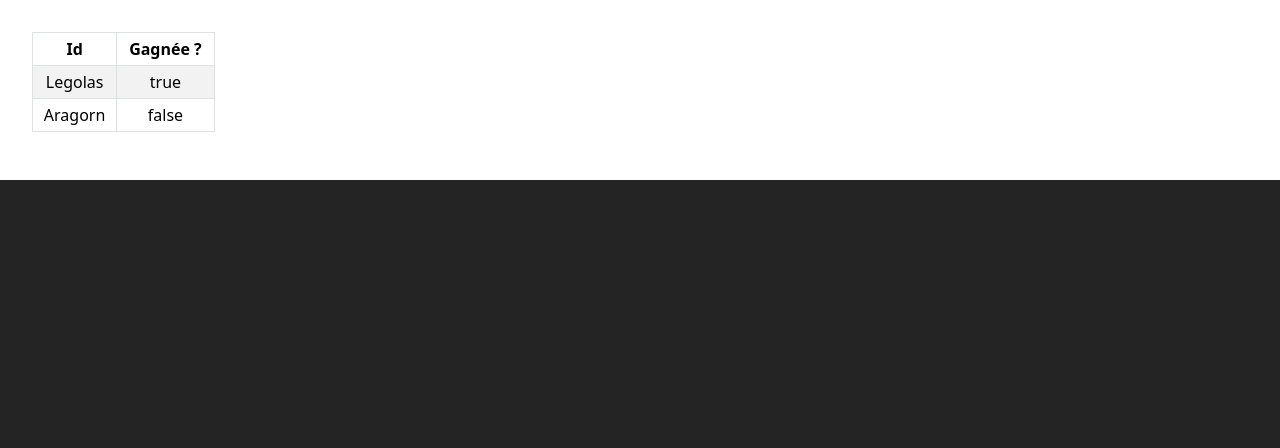
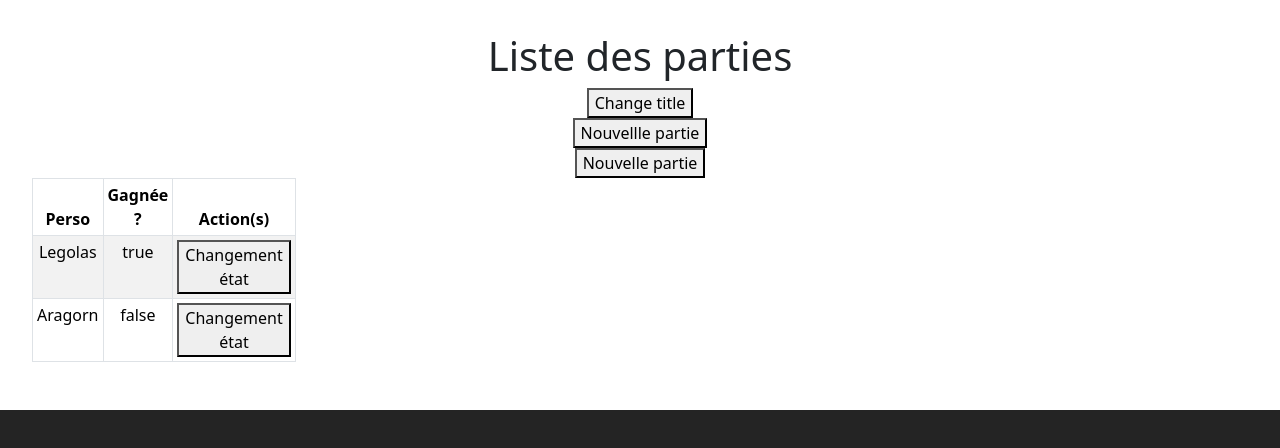
Before and after one commit to Berkpigh/UdemySdA, a React (Vite) app in the folder projet final/spas/sda.backoffice/: page / in a window 1280 px wide. Shown: the top 448 px of the page. Built offline with nearby package versions, Linux system fonts and the light colour scheme.

Commit message:
section 7

```diff
--- a/projet final/spas/sda.backoffice/src/features/games/components/GameRow/index.tsx
+++ b/projet final/spas/sda.backoffice/src/features/games/components/GameRow/index.tsx
@@ -1,18 +1,27 @@
 export type RowGameProp = {
-  id: number,
-  characterName: string,
-  success: string
+  id: number;
+  characterName: string;
+  success: string;
+  changeState?: (id: number, newState: boolean) => void;
 };
 
 /**
  * One row inside a table of rows
  */
 export const GameRow = (props: RowGameProp) => {
+  const clickPourChangement = () => {
+    if (typeof props.changeState !== "undefined") { // type guard
+      props.changeState(props.id, ! (props.success == 'true'))
+    }
+  };
   return (
     <>
       <tr key={props.id}>
         <td>{props.characterName.toString()}</td>
         <td>{props.success}</td>
+        <td>
+          <button onClick={clickPourChangement}>Changement état</button>
+        </td>
       </tr>
     </>
   );
--- a/projet final/spas/sda.backoffice/src/features/games/components/ListGame/index.tsx
+++ b/projet final/spas/sda.backoffice/src/features/games/components/ListGame/index.tsx
@@ -1,26 +1,58 @@
-import { Row, Col } from "react-bootstrap"
-import { TableGame } from "../TableGame"
-import { Games } from "../../models"
-import { getListGame } from "../../services"
+import { Row, Col } from "react-bootstrap";
+import { TableGame } from "../TableGame";
+import { Games } from "../../models";
+import { getListGame } from "../../services";
+import { TitleGame } from "../TitleGame";
+import { useState } from "react";
 
 /**
  * Composant représeantant un tableau des games à gérer
  * @returns
  */
 export const ListGame = () => {
-    const list: Games = getListGame()
+  const [list, setList] = useState<Games>(getListGame);
+  const affichageTitre = true;
+
+  const addGameCallback = () => {
+    // list.push({
+    // id: 18, persoChoisi: { surname: 'test' }, success: true
+    //})
+
+    const nouvelElement = {
+      id: list.length + 1, persoChoisi: { surname: `test-${list.length + 1}`}, success: true
+    }
+
+    setList([nouvelElement, ...list]);
+
+
+  };
+
+  const changeStateListGame = (id: number, newState: boolean) => {
+    const newVersionList = [... list]
+   const element = newVersionList.find(item => item.id === id)
+
+   if (element) {
+    element.success = newState
+   }
+   setList(newVersionList)
+  }
+
+  const addGame = <Row><Col><button onClick={addGameCallback}>Nouvellle partie</button></Col></Row>
 
     const monComposant = (
     <>
+      {affichageTitre && <TitleGame></TitleGame>}
+      { addGame }
+      <Row><Col><button onClick={addGameCallback}>Nouvelle partie</button></Col></Row>
       <Row>
         <Col md={2}>
-                <TableGame items={list}></TableGame>
+          <TableGame items={list} changeState={changeStateListGame}></TableGame>
         </Col>
       </Row>
     </>
-    )
+  );
 
-    console.info(monComposant)
+  // console.info(monComposant);
 
-    return monComposant
-}
+  return monComposant;
+};
--- a/projet final/spas/sda.backoffice/src/features/games/components/TableGame/index.tsx
+++ b/projet final/spas/sda.backoffice/src/features/games/components/TableGame/index.tsx
@@ -1,27 +1,39 @@
 import { Table } from "react-bootstrap";
 import { Games } from "../../models";
-import { GameRow } from '../GameRow/index';
+import { GameRow } from "../GameRow/index";
 
 export type TableGameProp = {
-  items: Games;
+  items: Games,
+  changeState?: (id: number, newState: boolean) => void
 };
 
 export const TableGame = (props: TableGameProp) => {
-  console.info(props);
-    const listRows = props.items.map(game => <GameRow key={game.id} id={game.id} characterName={game.persoChoisi.surname} success={game.success.toString()}></GameRow>)
+  const changeStateTableGame = (id: number, newState: boolean) => {
+    if (typeof props.changeState !== 'undefined') {
+      props.changeState(id, newState)
+    }
+  }
+  const listRows = props.items.map((game) => (
+    <GameRow
+      key={game.id}
+      id={game.id}
+      characterName={game.persoChoisi.surname}
+      success={game.success.toString()}
+      changeState={changeStateTableGame}
+    ></GameRow>
+  ));
 
   const composant = (
     <>
       <Table striped bordered hover size="sm">
         <thead>
           <tr>
-            <th>Id</th>
+            <th>Perso</th>
             <th>Gagnée ?</th>
+            <th>Action(s)</th>
           </tr>
         </thead>
-        <tbody>
-            { listRows }
-        </tbody>
+        <tbody>{listRows}</tbody>
       </Table>
     </>
   );
--- /dev/null
+++ b/projet final/spas/sda.backoffice/src/features/games/components/TitleGame/index.tsx
@@ -0,0 +1,29 @@
+import { useState } from "react"
+import { Row, Col } from "react-bootstrap"
+
+export const TitleGame = () => {
+    // let title ="Liste des parties"
+    const [title, setTitle] = useState("Liste des parties")
+
+    const onClickToChangeTitle = () => {
+        setTitle('Soyons fou !')
+        console.info(title)
+    }
+
+    const component = (
+        <>
+        <Row>
+            <Col>
+                <h1>{title}</h1>
+            </Col>
+        </Row>
+        <Row>
+            <Col>
+                <button onClick={onClickToChangeTitle}>Change title</button>
+            </Col>
+        </Row>
+        </>
+    )
+    console.info(component)
+    return component
+}
```
Lines whose indentation alone changed are shown as unchanged.
